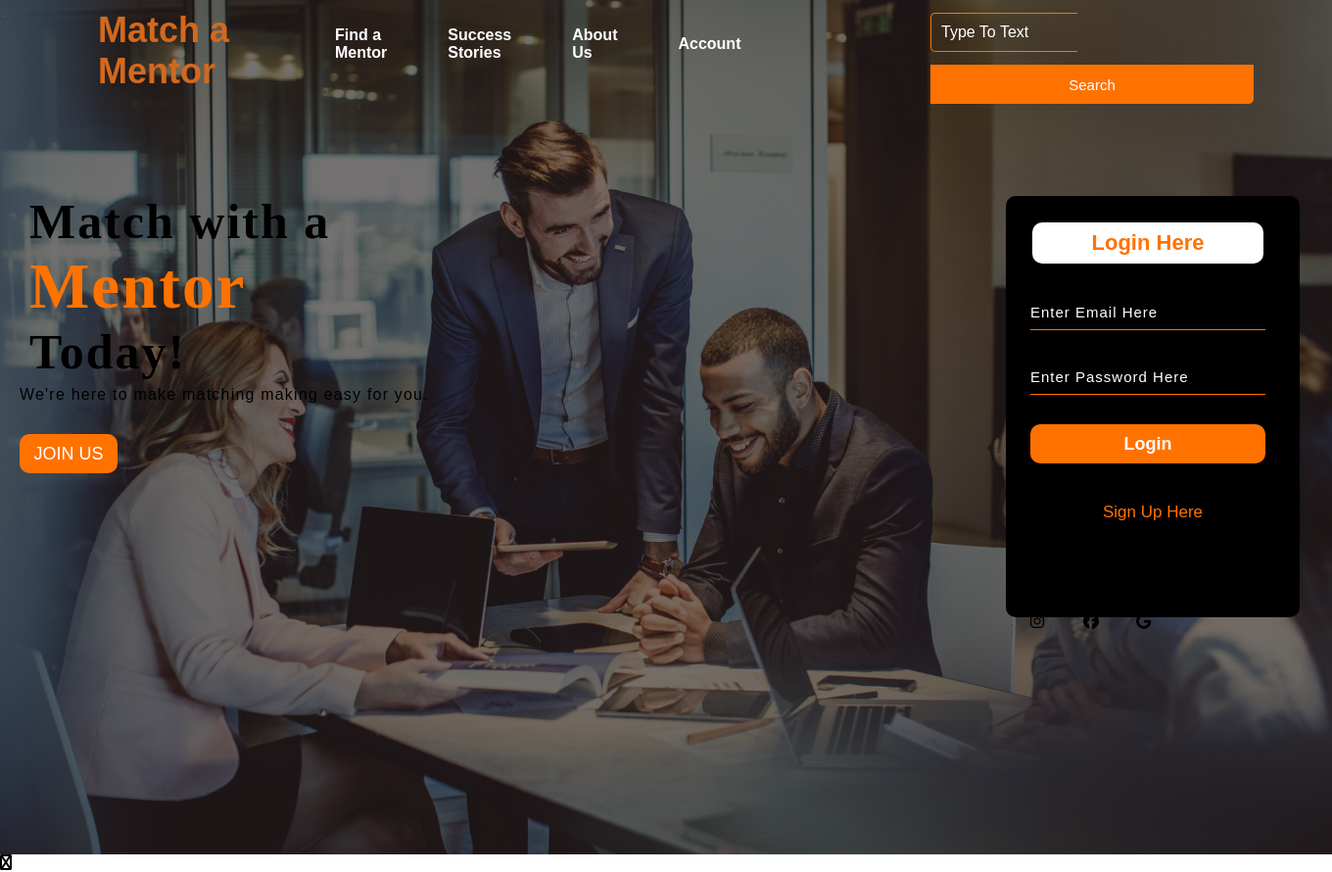
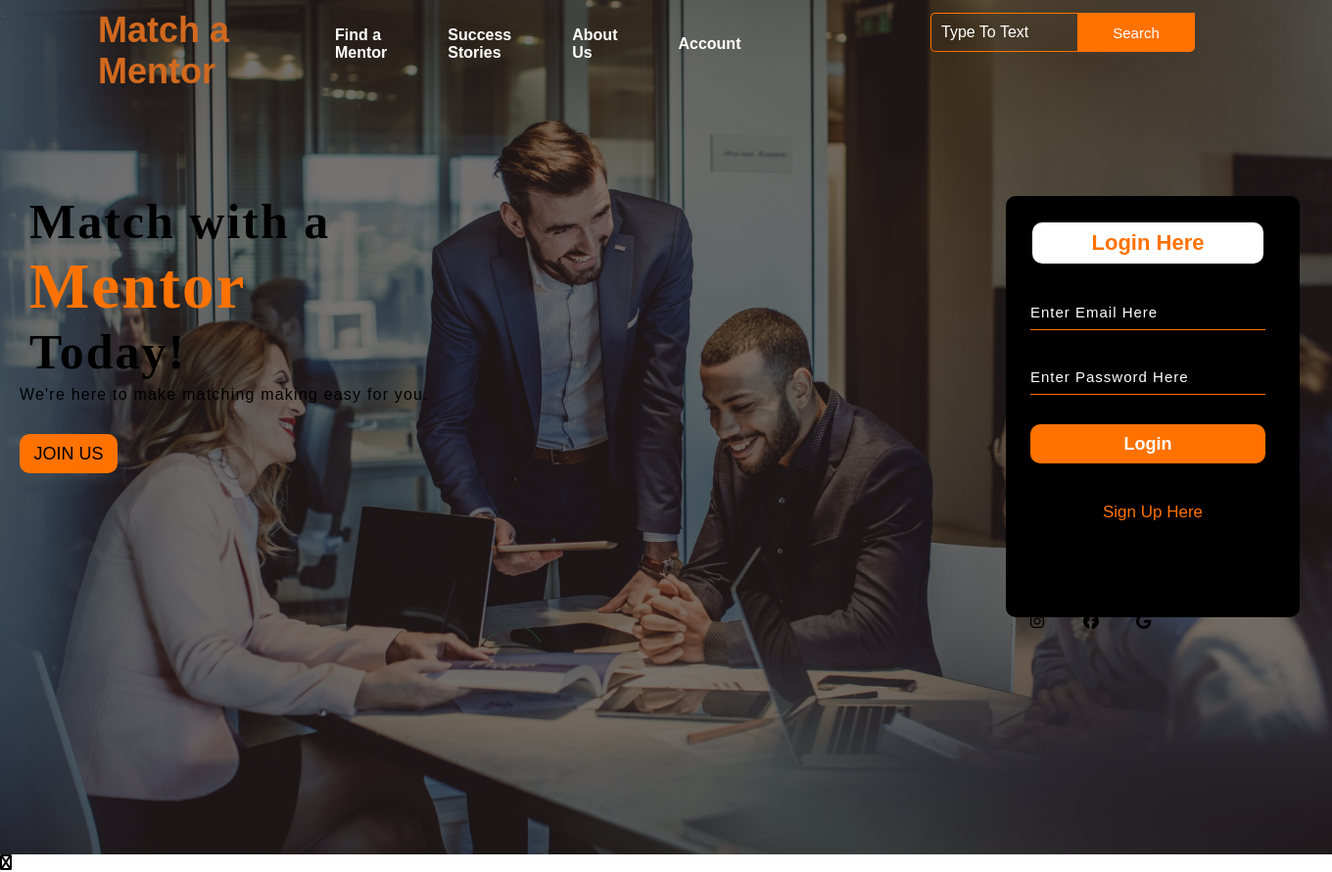
Before and after one commit to alexciechano/Mentor-website, a PHP site: page / in a window 1360 px wide. Shown: the whole page at 98% size. Run offline with PHP 8.4, Linux system fonts and the light colour scheme; some libraries are stand-ins or nearby versions.

Commit message:
find a mentor html and css

```diff
--- a/style.css
+++ b/style.css
@@ -35,7 +35,6 @@
     width: 400px;
     float: left;
     height: 70px;
-
 }
 
 ul {
@@ -88,7 +87,7 @@ ul li a:hover{
 }
 
 .btn{
-    width: 100%;
+    width: 120px;
     height: 40px;
     background: #ff7200;
     border: 2px solid #ff7200;
@@ -108,7 +107,7 @@ ul li a:hover{
     outline: none;
 }*/
 
-.content{
+.content {
     width: 1200px;
     height: auto;
     margin: auto;
@@ -144,18 +143,19 @@ ul li a:hover{
     font-size: 18px;
     border-radius: 10px;
     cursor: pointer;
+    transition: .4s ease ;
 }
 
 
 .content .cn a{
     text-decoration: none;
-    color: #ffffff;
-    transition: .3 ease;
+    color: #000;
+    transition: .3s ease;
 
 }
 
 .cn:hover{
-    background-color: #ff7200;
+    background-color: #fff;
 
 }
 
```
